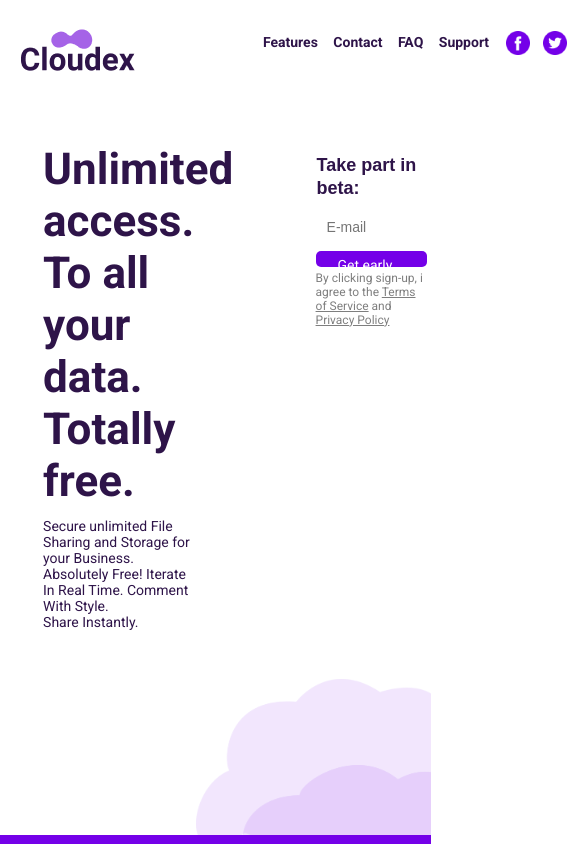
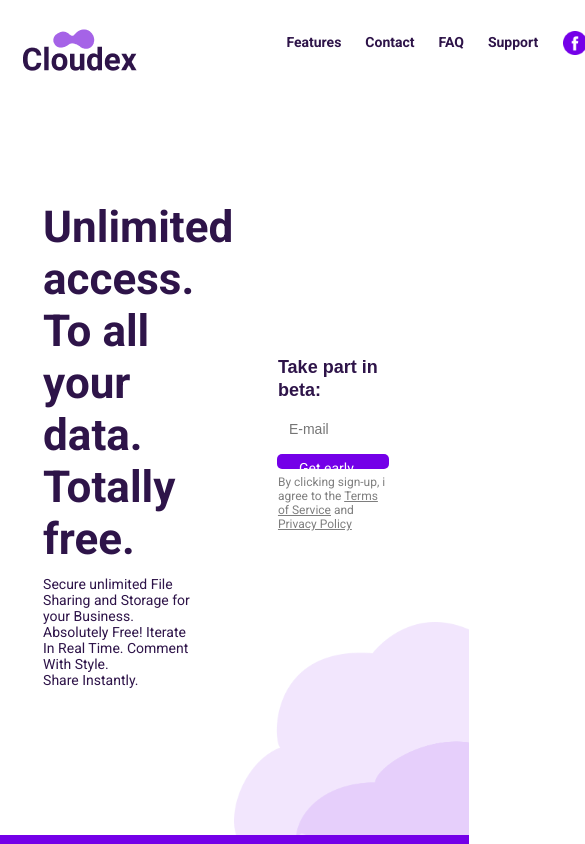
Before and after one commit to WebHeroSchool/task_repo, a plain HTML site: page index.html in a window 390 px wide. Shown: the top 844 px of the page, 585 px wide, since content can reach past the window. Drawn offline with Linux system fonts and the light colour scheme; a web font is replaced by a local one.

Commit message:
Поправки

```diff
--- a/styles.css
+++ b/styles.css
@@ -32,7 +32,7 @@ body {
 }
 
 .menu__item {
-    margin-right: 1.4vw;
+    margin-right: 26px;
     font-size: 0.9vw;
     line-height: 21px;
 }
@@ -51,6 +51,10 @@ body {
 
 .main {
     display: flex;
+    flex-direction: row;
+    align-items: center;
+    justify-content: flex-start;
+    flex: 1;
     width: 100%;
     background: right bottom / 60.3vw 40vw no-repeat url(./img/Vector-4.png),
                 right bottom / 52.5vw 33.5vw no-repeat url(./img/Vector-3.png);
@@ -58,7 +62,7 @@ body {
 }
 
 .description {
-    margin: 13.3vw 15vw 0 13.2vw;
+    margin: 2.7vw 15vw 6vw 13.3vw;
     width: 30.8vw;
     height: max-content;
 }
@@ -87,7 +91,7 @@ body {
 .props {
     width: 20.8vw;
     height: max-content;
-    margin: 16vw 0 0 0;
+    margin: 3vw 0 6.1vw 0px;
 }
 
 .props__title {
@@ -112,7 +116,7 @@ body {
     margin-bottom: 0.9vw;
     font-size: 21px;
     line-height: 26px;
-    padding: 3px 0 0 17px;
+    padding: 3px 0 0 15px;
 }
 
 /* ::-webkit-input-placeholder {
@@ -145,7 +149,7 @@ body {
     border: none;
     background-color: #7400E8;
     margin-bottom: 0.7vw;
-    padding: 1px 8px 3px 3px;
+    padding: 1px 8px 3px 1px;
     font-family: 'Roboto', sans-serif;
     font-weight: 400;
 }
@@ -178,20 +182,21 @@ body {
   }
 
   .menu {
-    width: 35.5%;
+    width: 35.2%;
   }
 
   .menu__item {
     font-size: 14px;
     line-height: 16px;
-    padding: 0 3px;
+    padding: 0 2px 0 0;
+    margin-right: 23px;
   }
 
   .menu__icon {
     width: 24px;
     height: 24px;
     margin-right: 1.6vw;
-    padding-left: 2px;
+    padding-left: 0;
   }
 
   .main {
@@ -199,7 +204,7 @@ body {
   }
 
   .description {
-    margin: 10.3vw 15vw 0 11vw;
+    margin: 2.3vw 15vw 9vw 11vw;
     padding: 0 0 0 30px;
   }
 
@@ -221,7 +226,7 @@ body {
 
   .props {
     width: 22.3vw;
-    margin: 12.7vw 0 0 0;
+    margin: 1.7vw 0 8vw 0;
   }
 
   .form {
@@ -273,20 +278,21 @@ body {
   }
 
   .menu__item {
-    padding: 0 10px 0 0px;
+      padding: 0 1px 0 0px;
   }
 
   .menu__icon {
-    padding: 2px 6px 0 1px;
+    padding: 2px 8px 0 1px;
   }
 
   .main {
     padding: 0;
+    background: right bottom / 60.5vw 54.5vw no-repeat url(./img/Vector-2-1024.png), right bottom / 50vw 45vw no-repeat url(./img/Vector-1-1024.png)
   }
 
   .description {
     width: 40vw;
-    margin: 13.9vw 15vw 0px 1.3vw;
+    margin: 4vw 15vw 13vw 1.3vw;
   }
 
   .description__title {
@@ -296,7 +302,7 @@ body {
 
   .props {
     width: 29.7vw;
-    margin: 16.9vw 0px 0px 62px;
+    margin: 6vw 0px 15vw 6vw;
   }
 
   .props__title {
@@ -305,10 +311,14 @@ body {
     letter-spacing: 0;
   }
 
+  .props__text {
+    padding: 2px 0 0 5px;
+  }
+
   .form__input {
     margin-bottom: 1.2vw;
     height: 40px;
-    padding: 3px 0px 0px 11px;
+    padding: 3px 0px 0px 12px;
   }
 
   .form__button {
@@ -320,3 +330,12 @@ body {
     height: 2.4vw;
   }
 }
+
+@media (max-width: 375px) {
+  .main {
+    display: flex;
+    flex-direction: column;
+    justify-content: center;
+    align-items: center;
+  }
+}
```
Also changed, not shown: img/Vector-1-1024.png (added), img/Vector-2-1024.png (added).
